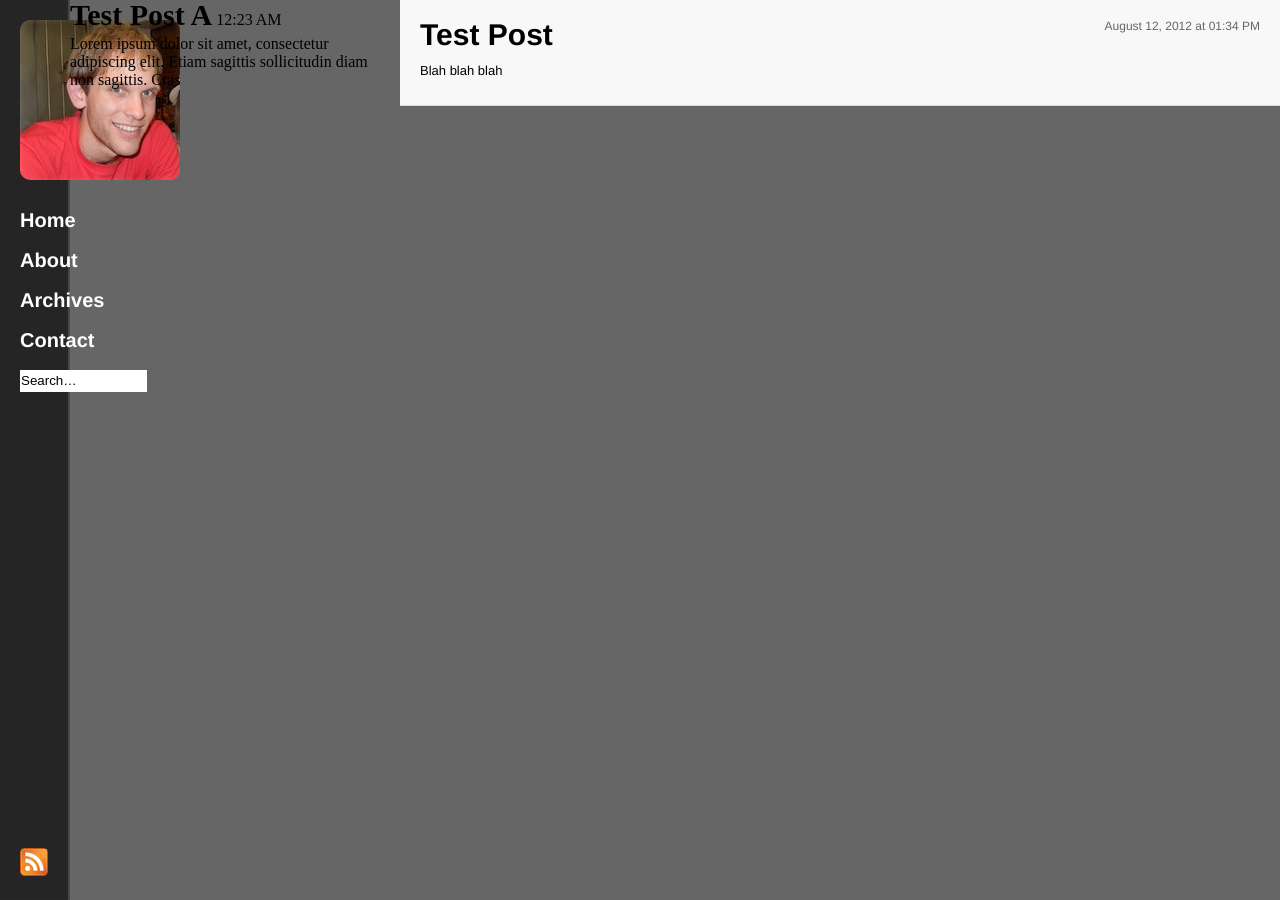
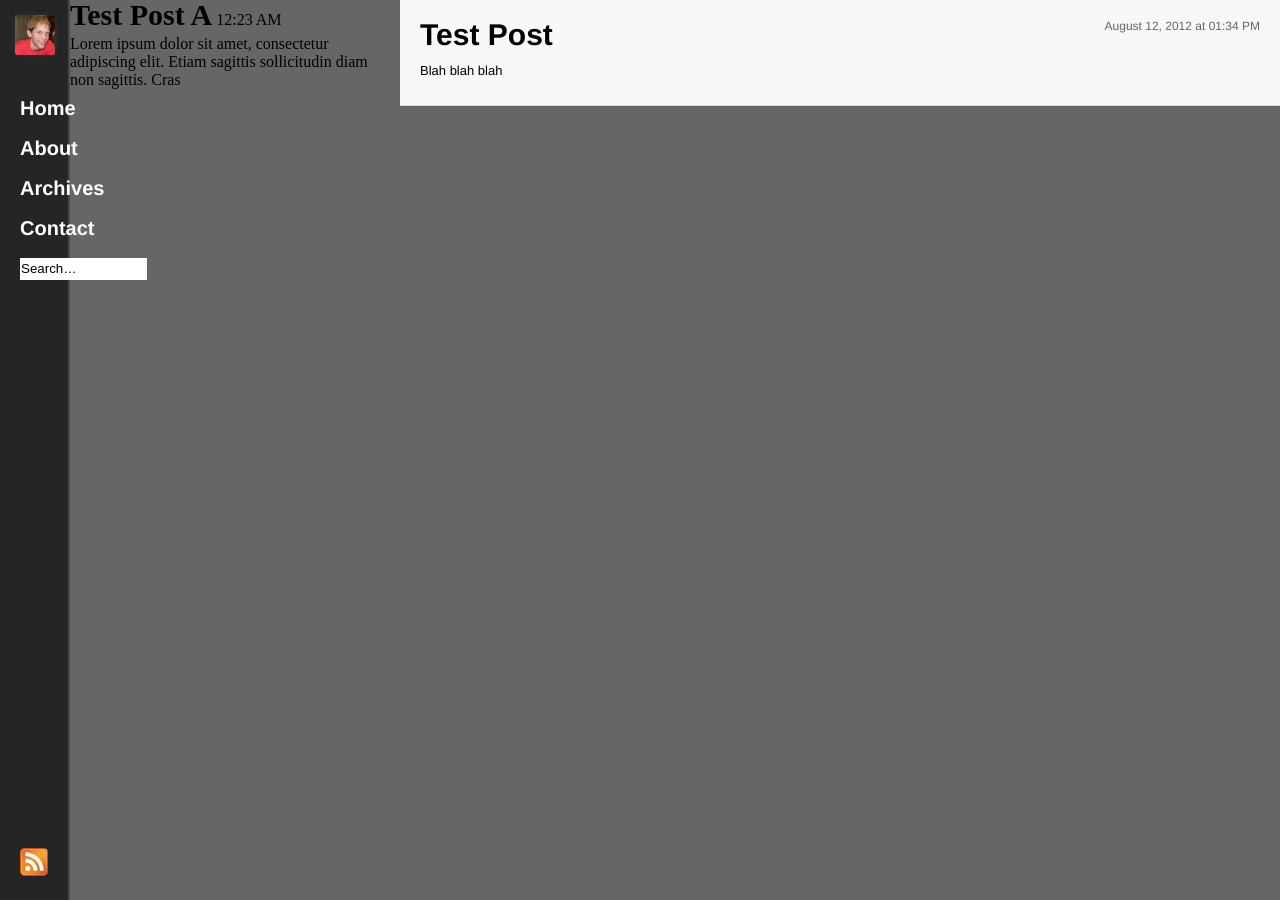
Before and after one commit to Tanner/Blog, a Jekyll site: the page built from _posts/2012-01-09-test-post.markdown, in a window 1280 px wide. Built offline with Jekyll 4.4.1, drawn with Linux system fonts in a browser that asks for light colours; Markdown is read by kramdown in place of the engine named in the settings.

Commit message:
Change avatar to mirror Reeder.

```diff
--- a/css/style.css
+++ b/css/style.css
@@ -35,20 +35,21 @@ img {
 	-webkit-box-shadow: inset -2px 0px 1px #4a4a4a;
 }
 
-#sidebar.icon {
+#sidebar > .icon {
+	height: 40px;
+	width: 40px;
+
+	margin: 15px;
+
 	-webkit-box-shadow: 0px 0px 5px #333;
+	-webkit-border-radius: 3px;
 }
 
 #avatar {
 	position: relative;
 
-	height: 160px;
-	width: 160px;
-
-	margin: 20px;
-
 	background-image: url(../images/avatar.jpg);
-	-webkit-border-radius: 10px;
+	background-size: 40px;
 
 	-webkit-box-shadow: inset 0 0 5px rgba(255, 255, 255, 0.15);
 
```
